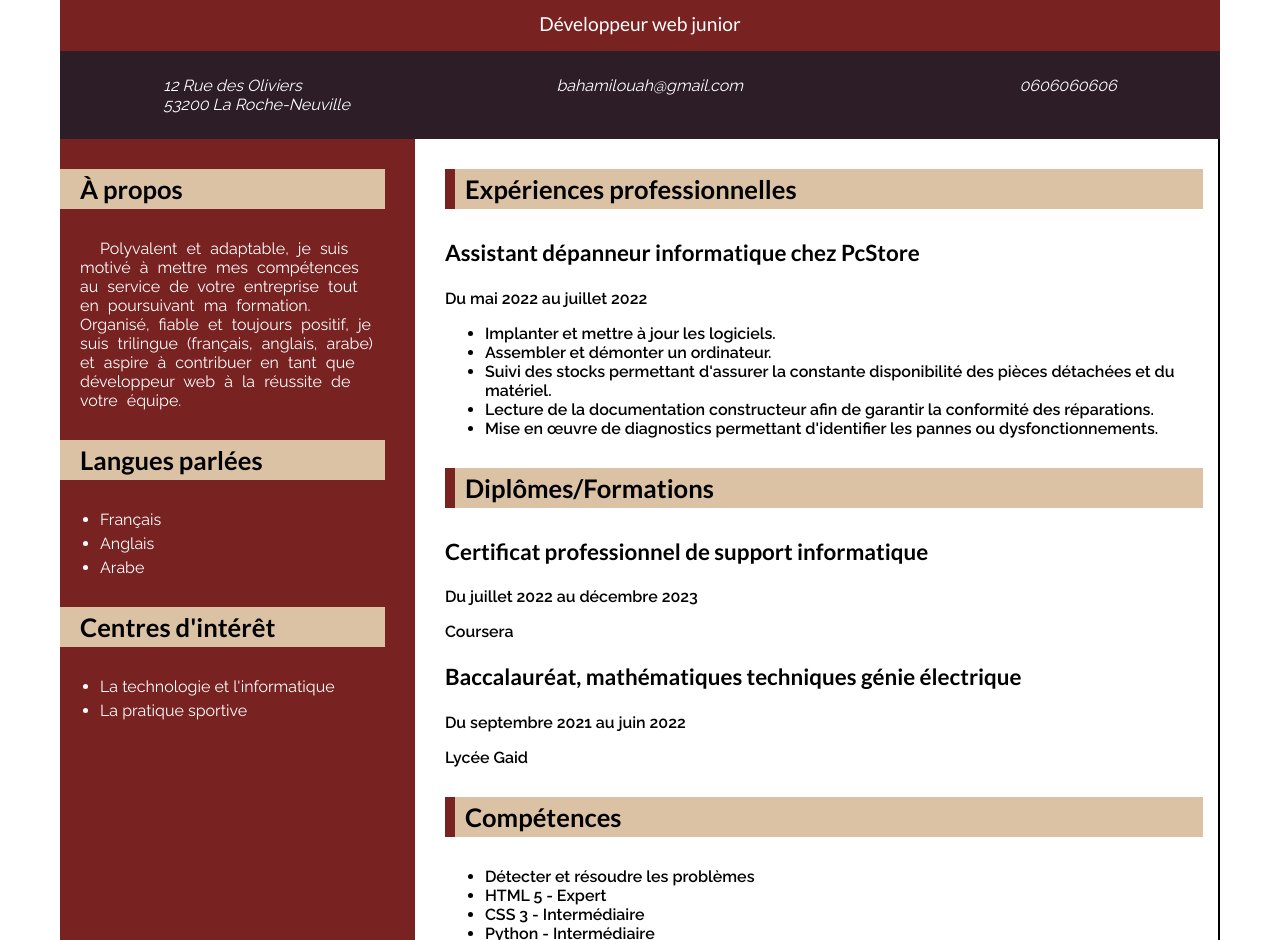
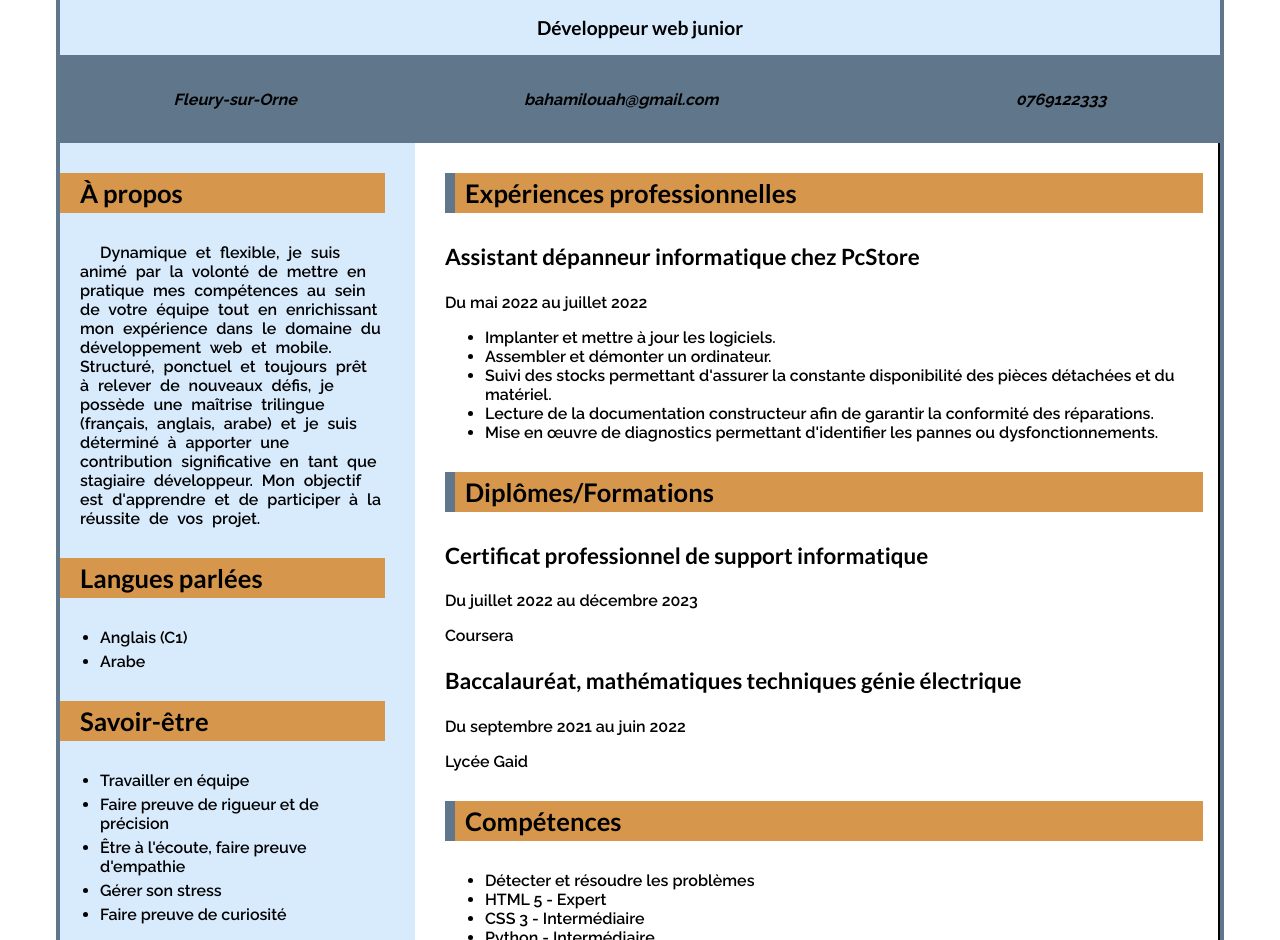
Before and after one commit to IekoTsu/Mon-CV, a plain HTML site: page Index.html in a window 1280 px wide. Shown: the part 310-1250 px from the top of the page. Drawn offline with Linux system fonts and the light colour scheme.

Commit message:
Ajout de contenu et changement de style
Changement de la palette de couleurs
Ajout de compétences "soft skills"
Ajout du niveau de langue (Anglais)
Modification de la section "À propos"

```diff
--- a/Assets/CSS/StyleSheet.css
+++ b/Assets/CSS/StyleSheet.css
@@ -8,7 +8,8 @@ body{
     justify-content: center;
 }
 body > div{
-    background: #782221 ;
+    background: #d8ebfd ;
+    border: 4px solid #60768a;
     display: flex;
     flex-direction: column;
     width: 1160px  ;
@@ -31,7 +32,7 @@ header{
     box-shadow: 0 0 30px #dbc2a4;
 }
 .contact--info{
-    background: #2c1d27;
+    background: #60768a;
     width: 100%;
     height: 20%;
 }
@@ -50,7 +51,7 @@ main{
     padding-right: 15px;
 }
 .left--container{
-    background: #782221;
+    background: #d8ebfd;
     width: 30%;
     height: 100%;
     align-self: flex-end;
@@ -60,7 +61,7 @@ footer{
     display: flex;
     flex-direction: column;
     align-items: center;
-    background: #782221;
+    background: #d8ebfd;
     gap: 10px;
     margin-top: auto;
     width: 100%;
@@ -90,21 +91,21 @@ address{
 /* Text styling */
 header > h1{
     font-family: "Lato";
-    color: white;
-    font-weight: 400;
+    color: black;
+    font-weight: 700;
     font-size: 1.5em;
 }
 header > h2{
     font-family: "Lato";
-    color: white;
-    font-weight: 400;
+    color: black;
+    font-weight: 700;
     font-size:1.2em;
 }
 address > a > p{
     font-family: "Raleway", sans-serif;
     font-size: 1em;
-    font-weight: 400;
-    color: white;
+    font-weight: 700;
+    color: black;
 }
 address > a{
     text-decoration: none;
@@ -115,7 +116,7 @@ address > a{
 .main--title{
     font-family: "Lato" ;
     font-size: 1.6em;
-    background-color:#dbc2a4 ;
+    background-color:#d6974c ;
     margin-top: 30px;
     margin-bottom: 30px;
     padding-left: 20px;
@@ -126,12 +127,13 @@ address > a{
 .left--container > section> ul> li{
     font-family: "Raleway" , sans-serif;
     font-size: 1em;
-    color: white;
+    font-weight: 600;
+    color: black;
     margin-bottom: 5px;
 }
 .right--container > section> h2{
     padding-left: 10px;
-    border-left:10px solid #782221;
+    border-left:10px solid #60768a;
 }
 h3{
     font-family: "Lato";
@@ -154,9 +156,9 @@ p{
 }
 .left--container__about >p{
     font-family: "Raleway" , sans-serif;
-    font-weight: 400;
+    font-weight: 600;
     font-size: 1em;
-    color: white;
+    color: black  ;
     margin-left: 20px;
     text-indent: 20px;
     word-spacing: 5px;
@@ -164,13 +166,13 @@ p{
 footer > time{
     font-family: "Raleway" , sans-serif;
     font-size: 1em;
-    font-weight: 400;
-    color: white;
+    font-weight: 600;
+    color: black;
 }
 /* Dynamism */
 h3:hover, .right--container > section > ul > li:hover{
     background-color: rgba(0, 0, 0, 0.062);
-    border-right: 6px solid #782221;
+    border-right: 6px solid #60768a;
 }
 .Profile--pic:hover{
     cursor: zoom-in;
--- a/Index.html
+++ b/Index.html
@@ -18,10 +18,10 @@
             <div class="contact--info">
                 <address>
                     <a href="https://www.google.com/maps/place/12+Rue+des+Oliviers,+53200+La+Roche-Neuville/@47.8746148,-0.7546056,17z/data=!3m1!4b1!4m6!3m5!1s0x4808f12c7939a8a7:0xaefceff0de598651!8m2!3d47.8746112!4d-0.7520307!16s%2Fg%2F11c1fvm555?authuser=0&entry=ttu" target="_blank">
-                        <p>12 Rue des Oliviers<br> 53200 La Roche-Neuville</p>
+                        <p>Fleury-sur-Orne</p>
                     </a>
                     <a href="mailto:bahamilouah@gmail.com" target="_blank"><p class="email">bahamilouah@gmail.com</p></a>
-                    <a href="tel:0606060606" target="_blank"><p>0606060606</p></a>
+                    <a href="tel:0769122333" target="_blank"><p>0769122333</p></a>
                 </address>
             </div>
         </header>
@@ -29,17 +29,29 @@
             <div class="left--container">
                 <section class="left--container__about">
                     <h2 class="main--title">À propos</h2>
-                    <p>Polyvalent et adaptable, je suis motivé à mettre mes compétences au service de
-                        votre entreprise tout en poursuivant ma formation. Organisé, fiable et toujours
-                        positif, je suis trilingue (français, anglais, arabe) et aspire à contribuer en tant que
-                        développeur web à la réussite de votre équipe.</p>
+                    <p>Dynamique et flexible, je suis animé par la volonté de mettre en pratique mes
+                        compétences au sein de votre équipe tout en enrichissant mon expérience dans le
+                        domaine du développement web et mobile. Structuré, ponctuel et toujours prêt à
+                        relever de nouveaux défis, je possède une maîtrise trilingue (français, anglais,
+                        arabe) et je suis déterminé à apporter une contribution significative en tant que
+                        stagiaire développeur. Mon objectif est d'apprendre et de participer à la réussite
+                        de vos projet.</p>
                 </section>
                 <section class="left--container__languages">
                     <h2 class="main--title">Langues parlées</h2>
                     <ul>
-                        <li>Français</li>
-                        <li>Anglais</li>
+                        <li>Anglais (C1)</li>
                         <li>Arabe</li>
+                    </ul>
+                </section>
+                <section class="left--container__soft__skills">
+                    <h2 class="main--title">Savoir-être</h2>
+                    <ul>
+                        <li>Travailler en équipe</li>
+                        <li>Faire preuve de rigueur et de précision</li>
+                        <li>Être à l'écoute, faire preuve d'empathie</li>
+                        <li>Gérer son stress</li>
+                        <li>Faire preuve de curiosité</li>
                     </ul>
                 </section>
                 <section class="left--container__interests">
@@ -49,6 +61,7 @@
                         <li>La pratique sportive</li>
                     </ul>
                 </section>
+                <section class="left--container__interests">
             </div>
             <div class="right--container">
                 <section class="right--container__experience">
@@ -95,7 +108,7 @@
                 <a href="https://www.linkedin.com/in/milouah-mohammed/" target="_blank"><img class="professionnel--media__icon" alt="Icône Linkedin" src="./Assets/Icons/linkedin.png"></a>
                 <a href="https://github.com/IekoTsu" target="_blank"><img class="professionnel--media__icon" alt="Icône GitHub" src="./Assets/Icons/GitHub.png"></a>
             </div>
-            <time datetime="2024-02-10">Dernière mise à jour le 10 février 2024</time>
+            <time datetime="2024-02-27">Dernière mise à jour le 27 février 2024</time>
         </footer>
     </div>
 </body>
```
Also changed, not shown: Assets/Icons/GitHub.png, Assets/Icons/linkedin.png.
